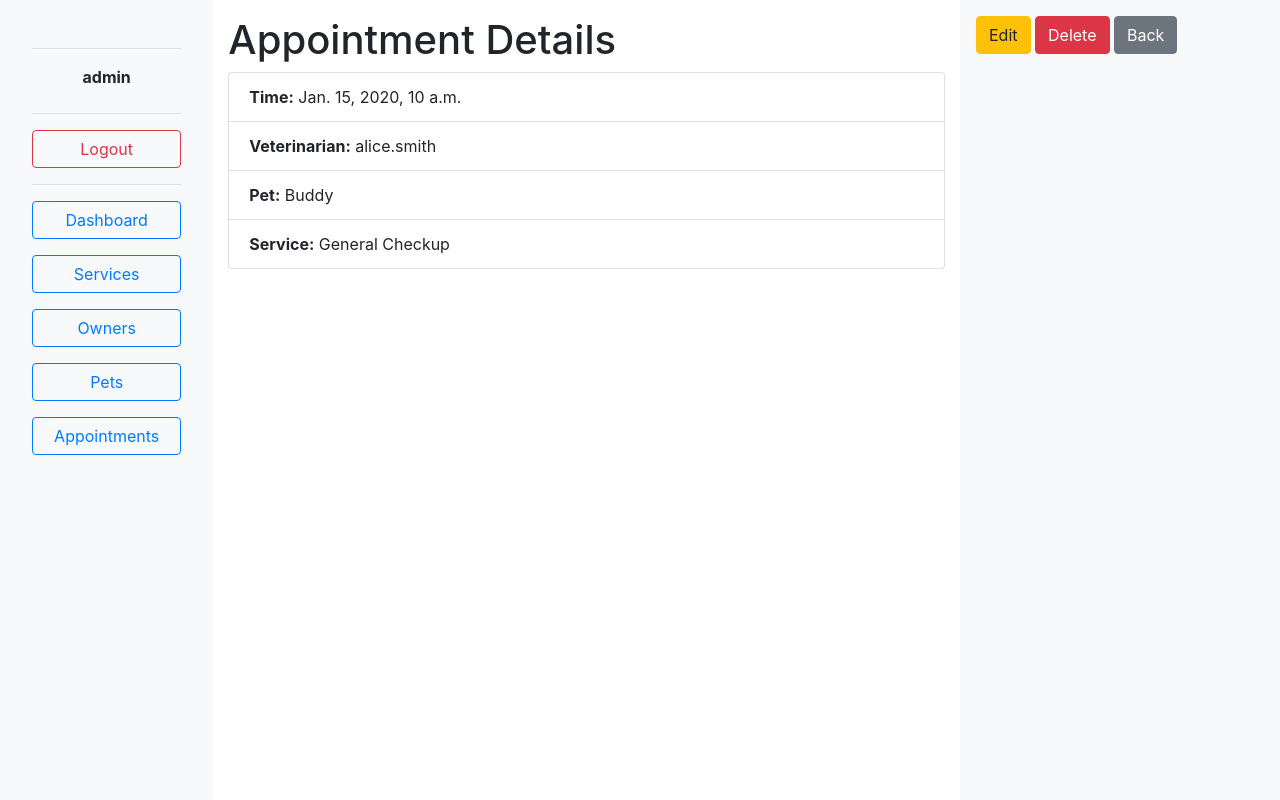
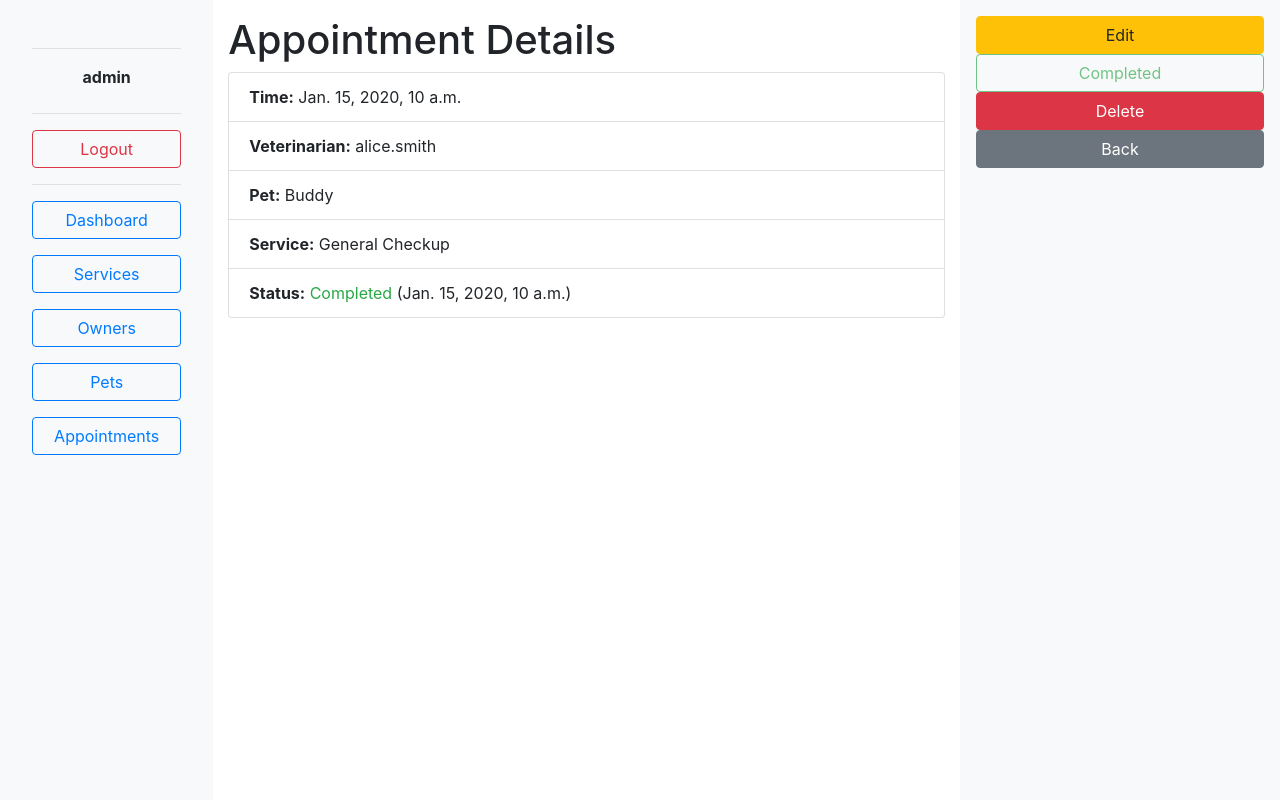
Before and after one commit to VadymVynokur/vet-clinic-django-project, a Django app: page /appointments/1/ in a window 1280 px wide. Shown: the part 40-840 px from the top of the page. Run offline with Django 5.2, Linux system fonts and the light colour scheme; a user stored in the database is signed in; data comes from the database, SQL or seed files in the repository; tables that the repository leaves empty hold one stand-in row (values such as "Sample post").

Commit message:
fix: fix time and balance buisness logic

```diff
--- a/clinic/models.py
+++ b/clinic/models.py
@@ -1,5 +1,9 @@
+from datetime import timedelta
+
 from django.contrib.auth import get_user_model
-from django.db import models
+from django.core.exceptions import ValidationError
+from django.db import models, transaction
+from django.utils import timezone
 
 
 class Owner(models.Model):
@@ -45,5 +49,53 @@ class Appointment(models.Model):
     created_at = models.DateTimeField(auto_now_add=True)
     appointment_time = models.DateTimeField()
 
+    is_completed = models.BooleanField(default=False)
+    completed_at = models.DateTimeField(null=True, blank=True)
+
+    def complete(self):
+        if self.is_completed:
+            raise ValidationError("Appointment is already completed.")
+
+        owner = self.pet.owner
+        price = self.service.price
+
+        with transaction.atomic():
+            owner.balance -= price
+            owner.save(update_fields=["balance"])
+
+            self.is_completed = True
+            self.completed_at = timezone.now()
+            self.save(update_fields=["is_completed", "completed_at"])
+
+    def clean(self):
+        if self.appointment_time < timezone.now():
+            raise ValidationError({
+                "appointment_time": "You cannot schedule an appointment in the past."
+            })
+
+        start = self.appointment_time - timedelta(hours=1)
+        end = self.appointment_time + timedelta(hours=1)
+
+        qs = Appointment.objects.filter(
+            veterinarian=self.veterinarian,
+            appointment_time__gte=start,
+            appointment_time__lte=end,
+        )
+
+        if self.pk:
+            qs = qs.exclude(pk=self.pk)
+
+        if qs.exists():
+            raise ValidationError({
+                "appointment_time": (
+                    "This veterinarian already has an appointment "
+                    "within 1 hour of the selected time."
+                )
+            })
+
+    def save(self, *args, **kwargs):
+        self.full_clean()
+        super().save(*args, **kwargs)
+
     def __str__(self):
         return f"{self.pet} - {self.service} at {self.appointment_time} with {self.veterinarian}"
--- a/clinic/views.py
+++ b/clinic/views.py
@@ -1,6 +1,9 @@
 from abc import abstractmethod, ABC
 
+from django.contrib import messages
 from django.contrib.auth.mixins import LoginRequiredMixin
+from django.core.exceptions import ValidationError
+from django.shortcuts import redirect
 from django.urls import reverse_lazy, reverse
 from django.utils.timezone import now
 from django.views import generic
@@ -235,6 +238,17 @@ class AppointmentDetailView(LoginRequiredMixin, generic.DetailView):
     template_name = 'clinic/appointment_detail.html'
     context_object_name = 'appointment'
 
+    def post(self, request, *args, **kwargs):
+        self.object = self.get_object()
+
+        if not self.object.is_completed:
+            try:
+                self.object.complete()
+                messages.success(request, "Appointment successfully completed.")
+            except ValidationError as e:
+                messages.error(request, e.message)
+
+        return redirect("clinic:appointment-detail", pk=self.object.pk)
 
 class AppointmentCreateView(LoginRequiredMixin, generic.CreateView):
     model = Appointment
--- a/templates/clinic/appointment_detail.html
+++ b/templates/clinic/appointment_detail.html
@@ -2,9 +2,43 @@
 
 {% block action_panel %}
 <div class="d-grid gap-2">
-    <a href="{% url 'clinic:appointment-update' appointment.pk %}" class="btn btn-warning">Edit</a>
-    <a href="{% url 'clinic:appointment-delete' appointment.pk %}" class="btn btn-danger">Delete</a>
-    <a href="{% url 'clinic:appointment-list' %}" class="btn btn-secondary">Back</a>
+
+    <div>
+        <a href="{% url 'clinic:appointment-update' appointment.pk %}"
+           class="btn btn-warning w-100">
+            Edit
+        </a>
+    </div>
+
+    <div>
+        {% if not appointment.is_completed %}
+            <form method="post">
+                {% csrf_token %}
+                <button type="submit" class="btn btn-success w-100">
+                    Complete appointment
+                </button>
+            </form>
+        {% else %}
+            <span class="btn btn-outline-success disabled w-100">
+                Completed
+            </span>
+        {% endif %}
+    </div>
+
+    <div>
+        <a href="{% url 'clinic:appointment-delete' appointment.pk %}"
+           class="btn btn-danger w-100">
+            Delete
+        </a>
+    </div>
+
+    <div>
+        <a href="{% url 'clinic:appointment-list' %}"
+           class="btn btn-secondary w-100">
+            Back
+        </a>
+    </div>
+
 </div>
 {% endblock %}
 
@@ -17,5 +51,16 @@
     <li class="list-group-item"><strong>Veterinarian:</strong> {{ appointment.veterinarian.username }}</li>
     <li class="list-group-item"><strong>Pet:</strong> {{ appointment.pet.name }}</li>
     <li class="list-group-item"><strong>Service:</strong> {{ appointment.service.service_type }}</li>
+    <li class="list-group-item">
+        <strong>Status:</strong>
+        {% if appointment.is_completed %}
+            <span class="text-success">Completed</span>
+            {% if appointment.completed_at %}
+                ({{ appointment.completed_at }})
+            {% endif %}
+        {% else %}
+            <span class="text-warning">Scheduled</span>
+        {% endif %}
+    </li>
 </ul>
 {% endblock %}
```
Also changed, not shown: templates/clinic/appointment_list.html (+10 -0 lines), clinic/migrations/0002_appointment_completed_at_appointment_is_completed.py (added).
